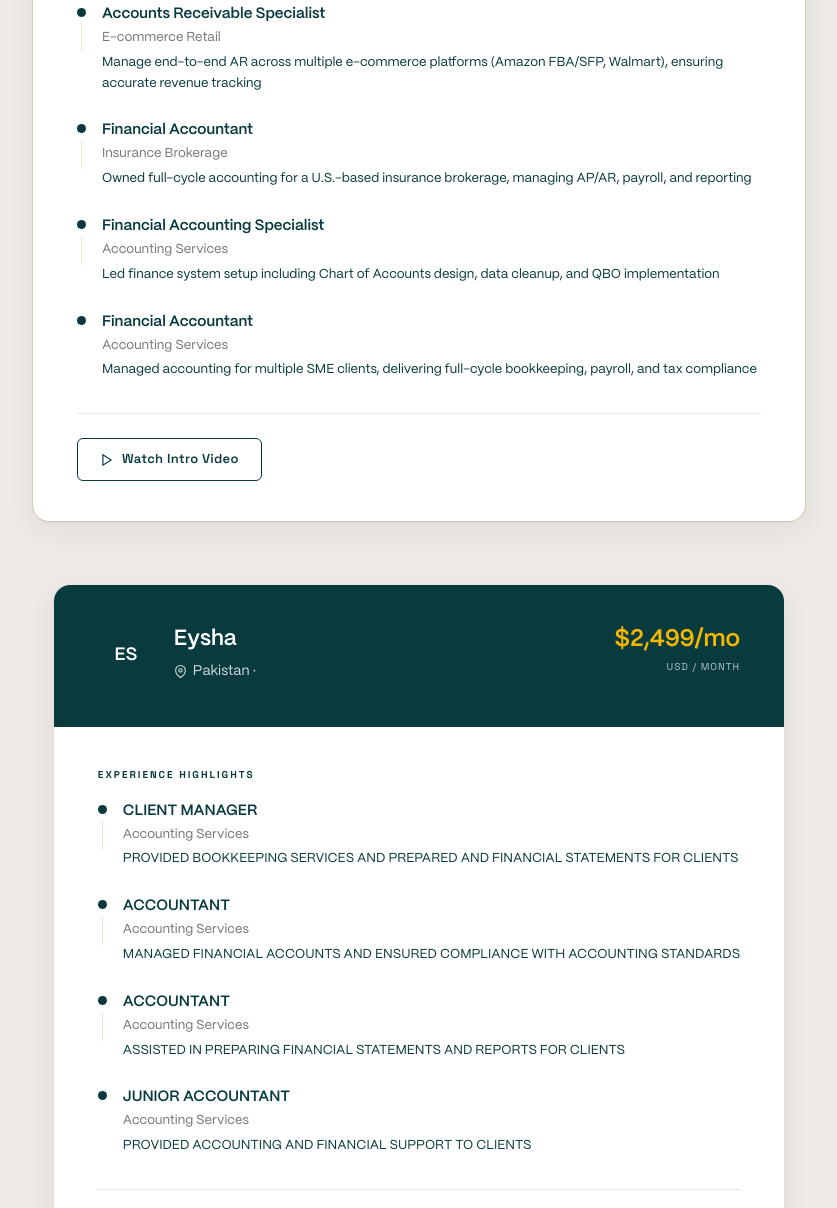
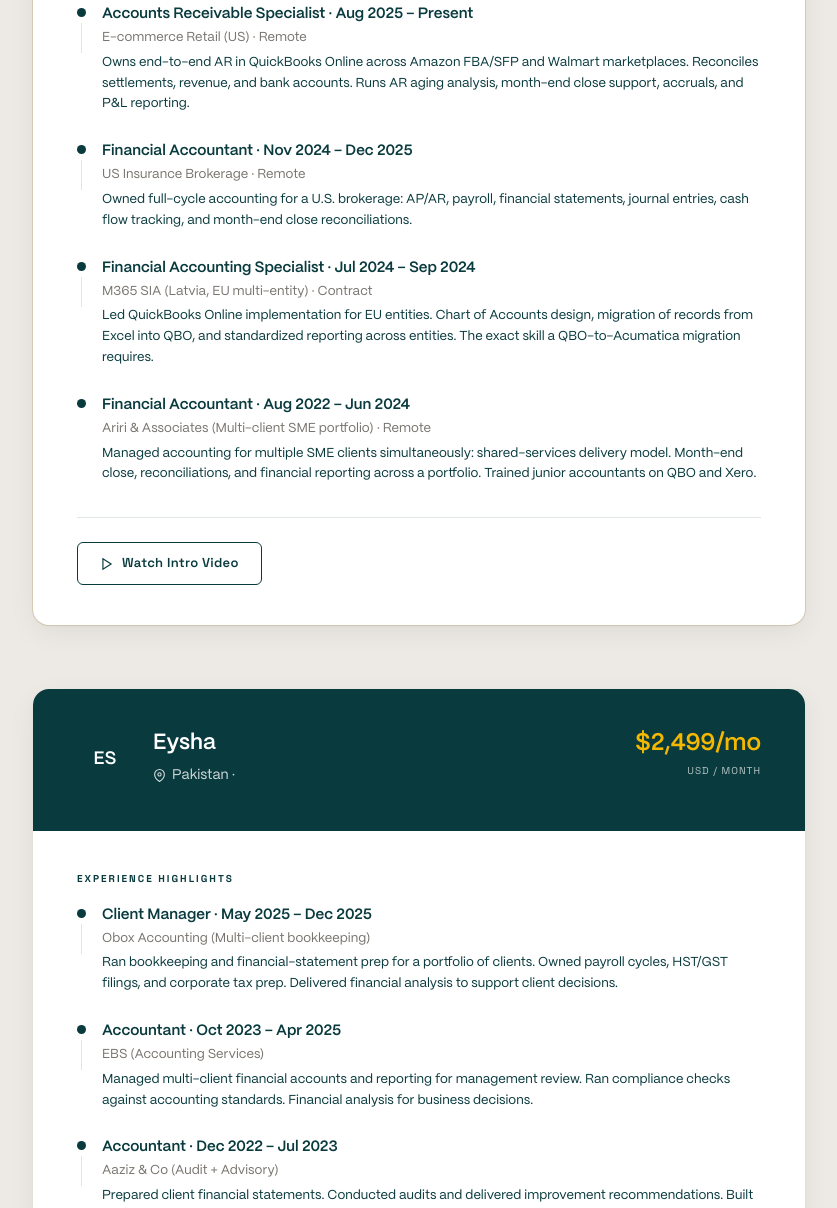
Before and after one commit to wg-dotcom/sunline-group-staff-accountant-candidates, a plain HTML site: page index.html in a window 1280 px wide. Shown: the part 1530-2738 px from the top of the page, without its empty margins (221-1058 px from the left). Drawn offline with Linux system fonts and the light colour scheme.

Commit message:
enrich all 3 candidate cards with real resume data + JD-aligned language
- Ashley: dates, QBO/multi-entity/EU migration highlights (aligns with QBO->Acumatica migration need)
- Eysha: fixed ALL-CAPS, real dates, ACCA candidate flag, removed broken Drive video URL
- Luis: expanded EY Parthenon + Telcel + tech-stack snapshot; QBO + Bill.com + US GAAP surfaced

Comparison table: filled Industries / Core Strength / HRIS / Experience columns; fixed Eysha edu casing.

```diff
--- a/index.html
+++ b/index.html
@@ -342,16 +342,15 @@
 
           <div class="card-section-title">Experience Highlights</div>
           <div class="experience-list">
-
             <div class="exp-item">
               <div class="exp-dot-col">
                 <div class="exp-dot"></div>
                 <div class="exp-line"></div>
               </div>
               <div class="exp-content">
-                <div class="exp-role">Accounts Receivable Specialist</div>
-                <div class="exp-company">E-commerce Retail</div>
-                <div class="exp-highlight">Manage end-to-end AR across multiple e-commerce platforms (Amazon FBA/SFP, Walmart), ensuring accurate revenue tracking</div>
+                <div class="exp-role">Accounts Receivable Specialist &middot; Aug 2025 – Present</div>
+                <div class="exp-company">E-commerce Retail (US) &middot; Remote</div>
+                <div class="exp-highlight">Owns end-to-end AR in QuickBooks Online across Amazon FBA/SFP and Walmart marketplaces. Reconciles settlements, revenue, and bank accounts. Runs AR aging analysis, month-end close support, accruals, and P&amp;L reporting.</div>
               </div>
             </div>
             <div class="exp-item">
@@ -360,9 +359,9 @@
                 <div class="exp-line"></div>
               </div>
               <div class="exp-content">
-                <div class="exp-role">Financial Accountant</div>
-                <div class="exp-company">Insurance Brokerage</div>
-                <div class="exp-highlight">Owned full-cycle accounting for a U.S.-based insurance brokerage, managing AP/AR, payroll, and reporting</div>
+                <div class="exp-role">Financial Accountant &middot; Nov 2024 – Dec 2025</div>
+                <div class="exp-company">US Insurance Brokerage &middot; Remote</div>
+                <div class="exp-highlight">Owned full-cycle accounting for a U.S. brokerage: AP/AR, payroll, financial statements, journal entries, cash flow tracking, and month-end close reconciliations.</div>
               </div>
             </div>
             <div class="exp-item">
@@ -371,20 +370,19 @@
                 <div class="exp-line"></div>
               </div>
               <div class="exp-content">
-                <div class="exp-role">Financial Accounting Specialist</div>
-                <div class="exp-company">Accounting Services</div>
-                <div class="exp-highlight">Led finance system setup including Chart of Accounts design, data cleanup, and QBO implementation</div>
+                <div class="exp-role">Financial Accounting Specialist &middot; Jul 2024 – Sep 2024</div>
+                <div class="exp-company">M365 SIA (Latvia, EU multi-entity) &middot; Contract</div>
+                <div class="exp-highlight">Led QuickBooks Online implementation for EU entities. Chart of Accounts design, migration of records from Excel into QBO, and standardized reporting across entities. The exact skill a QBO-to-Acumatica migration requires.</div>
               </div>
             </div>
             <div class="exp-item">
               <div class="exp-dot-col">
                 <div class="exp-dot"></div>
-
               </div>
               <div class="exp-content">
-                <div class="exp-role">Financial Accountant</div>
-                <div class="exp-company">Accounting Services</div>
-                <div class="exp-highlight">Managed accounting for multiple SME clients, delivering full-cycle bookkeeping, payroll, and tax compliance</div>
+                <div class="exp-role">Financial Accountant &middot; Aug 2022 – Jun 2024</div>
+                <div class="exp-company">Ariri &amp; Associates (Multi-client SME portfolio) &middot; Remote</div>
+                <div class="exp-highlight">Managed accounting for multiple SME clients simultaneously: shared-services delivery model. Month-end close, reconciliations, and financial reporting across a portfolio. Trained junior accountants on QBO and Xero.</div>
               </div>
             </div>
           </div>
@@ -434,16 +432,15 @@
 
           <div class="card-section-title">Experience Highlights</div>
           <div class="experience-list">
-
             <div class="exp-item">
               <div class="exp-dot-col">
                 <div class="exp-dot"></div>
                 <div class="exp-line"></div>
               </div>
               <div class="exp-content">
-                <div class="exp-role">CLIENT MANAGER</div>
-                <div class="exp-company">Accounting Services</div>
-                <div class="exp-highlight">PROVIDED BOOKKEEPING SERVICES AND PREPARED AND FINANCIAL STATEMENTS FOR CLIENTS</div>
+                <div class="exp-role">Client Manager &middot; May 2025 – Dec 2025</div>
+                <div class="exp-company">Obox Accounting (Multi-client bookkeeping)</div>
+                <div class="exp-highlight">Ran bookkeeping and financial-statement prep for a portfolio of clients. Owned payroll cycles, HST/GST filings, and corporate tax prep. Delivered financial analysis to support client decisions.</div>
               </div>
             </div>
             <div class="exp-item">
@@ -452,9 +449,9 @@
                 <div class="exp-line"></div>
               </div>
               <div class="exp-content">
-                <div class="exp-role">ACCOUNTANT</div>
-                <div class="exp-company">Accounting Services</div>
-                <div class="exp-highlight">MANAGED FINANCIAL ACCOUNTS AND ENSURED COMPLIANCE WITH ACCOUNTING STANDARDS</div>
+                <div class="exp-role">Accountant &middot; Oct 2023 – Apr 2025</div>
+                <div class="exp-company">EBS (Accounting Services)</div>
+                <div class="exp-highlight">Managed multi-client financial accounts and reporting for management review. Ran compliance checks against accounting standards. Financial analysis for business decisions.</div>
               </div>
             </div>
             <div class="exp-item">
@@ -463,20 +460,19 @@
                 <div class="exp-line"></div>
               </div>
               <div class="exp-content">
-                <div class="exp-role">ACCOUNTANT</div>
-                <div class="exp-company">Accounting Services</div>
-                <div class="exp-highlight">ASSISTED IN PREPARING FINANCIAL STATEMENTS AND REPORTS FOR CLIENTS</div>
+                <div class="exp-role">Accountant &middot; Dec 2022 – Jul 2023</div>
+                <div class="exp-company">Aaziz &amp; Co (Audit + Advisory)</div>
+                <div class="exp-highlight">Prepared client financial statements. Conducted audits and delivered improvement recommendations. Built financial models to support decision-making.</div>
               </div>
             </div>
             <div class="exp-item">
               <div class="exp-dot-col">
                 <div class="exp-dot"></div>
-
               </div>
               <div class="exp-content">
-                <div class="exp-role">JUNIOR ACCOUNTANT</div>
-                <div class="exp-company">Accounting Services</div>
-                <div class="exp-highlight">PROVIDED ACCOUNTING AND FINANCIAL SUPPORT TO CLIENTS</div>
+                <div class="exp-role">Junior Accountant &middot; Feb 2021 – Dec 2022</div>
+                <div class="exp-company">Accountax Support</div>
+                <div class="exp-highlight">Accounting and financial support across multiple clients. Financial records upkeep, compliance, and analysis. ACCA studies running in parallel throughout tenure.</div>
               </div>
             </div>
           </div>
@@ -488,7 +484,7 @@
 
 
           <div class="card-actions">
-            <a class="video-intro-btn" href="https://drive.google.com/file/d/1cRW1iRk33skkdmtvkvS3da27hjX_BEyu/view?usp=drive_link" target="_blank"><svg width="14" height="14" viewBox="0 0 24 24" fill="none" stroke="currentColor" stroke-width="2"><polygon points="5 3 19 12 5 21 5 3"/></svg>Watch Intro Video</a>
+
 
 
           </div>
@@ -526,27 +522,36 @@
 
           <div class="card-section-title">Experience Highlights</div>
           <div class="experience-list">
-
             <div class="exp-item">
               <div class="exp-dot-col">
                 <div class="exp-dot"></div>
                 <div class="exp-line"></div>
               </div>
               <div class="exp-content">
-                <div class="exp-role">Senior Analyst</div>
-                <div class="exp-company">Advisory, Transactions</div>
-                <div class="exp-highlight">Accounting Oversight: Manage complex financial lifecycles and capital structure analysis, ensuring 100% data integrity for month-end and year-end reporting cycles under US GAAP.</div>
+                <div class="exp-role">Senior Analyst &middot; EY Parthenon &middot; Apr 2024 – Jun 2026</div>
+                <div class="exp-company">Mexico City &middot; Big 4 Corporate Accounting &amp; Transactions</div>
+                <div class="exp-highlight">Owns month-end and year-end reporting cycles for multi-entity multinationals (Honeywell, Bepensa, Saint-Gobain) under US GAAP. Runs impairment testing (ASC 350), PPA models, and bridge adjustments for Net Debt, Working Capital, and Cash. Delivers investment-grade reporting to C-suite audiences.</div>
               </div>
             </div>
             <div class="exp-item">
               <div class="exp-dot-col">
                 <div class="exp-dot"></div>
-
+                <div class="exp-line"></div>
               </div>
               <div class="exp-content">
-                <div class="exp-role">Management Accountant</div>
-                <div class="exp-company">Telecommunications</div>
-                <div class="exp-highlight">AP/AR Management: Managed full-cycle ledger maintenance and invoice control using QuickBooks and Bill.com to ensure accurate cost-center allocation.</div>
+                <div class="exp-role">Management Accountant &middot; Telcel México (América Móvil) &middot; Jul 2022 – Apr 2024</div>
+                <div class="exp-company">Monterrey &middot; Enterprise multi-region operator</div>
+                <div class="exp-highlight">Full-cycle ledger maintenance and invoice control in QuickBooks and Bill.com. Standardized journal entry workflows, cutting manual errors and tightening internal controls. Owned regional performance analytics and monthly reporting packages for senior management.</div>
+              </div>
+            </div>
+            <div class="exp-item">
+              <div class="exp-dot-col">
+                <div class="exp-dot"></div>
+              </div>
+              <div class="exp-content">
+                <div class="exp-role">Technical stack &amp; credentials</div>
+                <div class="exp-company">Skills snapshot</div>
+                <div class="exp-highlight">QuickBooks Online/Desktop, Bill.com, Xero, S&amp;P Capital IQ, Bloomberg, Power BI. US GAAP, multi-state tax compliance, DCF/LBO modeling. Advanced Excel. English C2 (TOEIC certified). B.S. Accounting from Tec de Monterrey, 4.0 GPA.</div>
               </div>
             </div>
           </div>
@@ -585,12 +590,12 @@
         </thead>
         <tbody>
           <tr><td><strong>Location</strong></td><td>Kenya</td><td>Pakistan</td><td>Mexico</td></tr>
-          <tr><td><strong>Experience</strong></td><td>See profile</td><td>See profile</td><td>See profile</td></tr>
-          <tr><td><strong>Industries</strong></td><td>E-commerce Retail, Insurance Brokerage, Accounting Services</td><td>Accounting Services</td><td>Advisory, Transactions, Telecommunications</td></tr>
-          <tr><td><strong>Core Strength</strong></td><td>See profile</td><td>See profile</td><td>See profile</td></tr>
-          <tr><td><strong>HRIS / Tools</strong></td><td>See profile</td><td>See profile</td><td>See profile</td></tr>
+          <tr><td><strong>Experience</strong></td><td>6+ years</td><td>3.5 years</td><td>4 years (Big 4 + enterprise)</td></tr>
+          <tr><td><strong>Industries</strong></td><td>US E-commerce, Insurance Brokerage, EU multi-entity, Multi-client SME</td><td>Multi-client Bookkeeping, Audit &amp; Advisory</td><td>Big 4 Transaction Advisory, Telecom (multi-region)</td></tr>
+          <tr><td><strong>Core Strength</strong></td><td>Full-cycle close, QBO implementation, multi-entity reconciliations</td><td>Multi-client bookkeeping, ACCA candidate (4 papers left)</td><td>US GAAP close, PE-adjacent transaction work, QBO + Bill.com</td></tr>
+          <tr><td><strong>HRIS / Tools</strong></td><td>QuickBooks Online, Xero, SAP, Power BI, Excel (Pivot Tables, XLOOKUP)</td><td>QuickBooks, Xero, Zoho, Tally, Dext, Hub Doc, Tax-cal</td><td>QuickBooks Online/Desktop, Bill.com, Xero, S&amp;P Capital IQ, Bloomberg, Power BI</td></tr>
           <tr><td><strong>Languages</strong></td><td>English</td><td>English</td><td>Spanish, English</td></tr>
-          <tr><td><strong>Education</strong></td><td>B.A. Economics and Finance (Kenyatta University); Certified Public Accountant (Royal Business School)</td><td>INTERMEDIATE COMMERCE (PAKISTAN URDU SCHOOL)</td><td>B.S. Accounting (Monterrey Institute of Technology and Higher Education (Tecnologico de Monterrey))</td></tr>
+          <tr><td><strong>Education</strong></td><td>B.A. Economics and Finance (Kenyatta University); Certified Public Accountant (Royal Business School)</td><td>Intermediate Commerce (Pakistan Urdu School); ACCA candidate — 4 papers remaining</td><td>B.S. Accounting (Monterrey Institute of Technology and Higher Education (Tecnologico de Monterrey))</td></tr>
           <tr><td><strong>Rate</strong></td><td class="highlight-cell">$2,499/mo</td><td class="highlight-cell">$2,499/mo</td><td class="highlight-cell">$2,499/mo</td></tr>
 
         </tbody>
```
